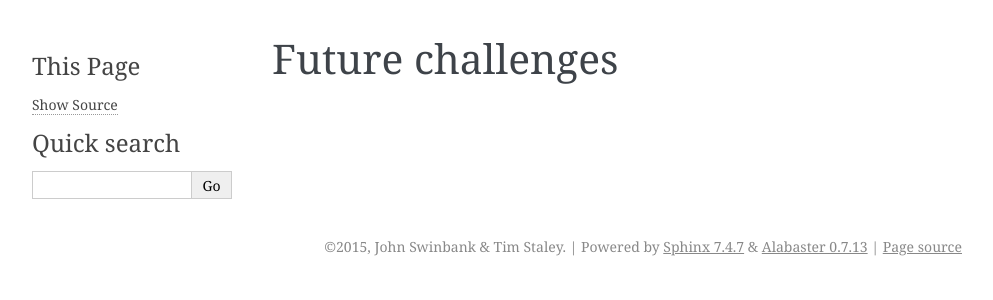
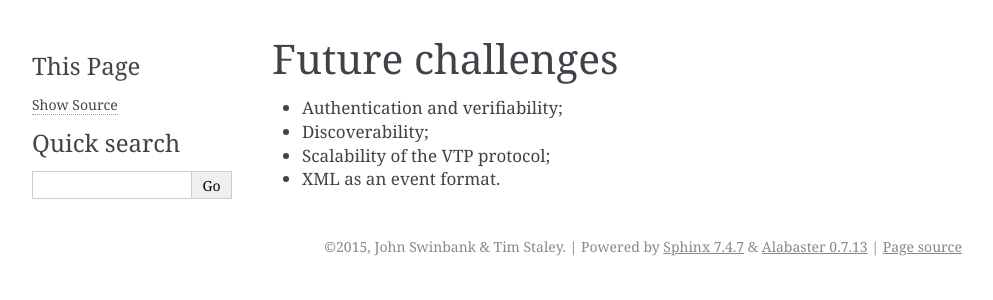
Before and after one commit to jdswinbank/voevent-notes, a Sphinx documentation site: the page built from docs/future.rst, in a window 1280 px wide. Shown: the top 300 px of the page, without its empty margins (148-1141 px from the left). Built offline with Sphinx 7.4.7, drawn with Linux system fonts in a browser that asks for light colours.

Commit message:
Some potential future issues.

```diff
--- a/docs/future.rst
+++ b/docs/future.rst
@@ -3,3 +3,8 @@
 =================
 Future challenges
 =================
+
+* Authentication and verifiability;
+* Discoverability;
+* Scalability of the VTP protocol;
+* XML as an event format.
```
